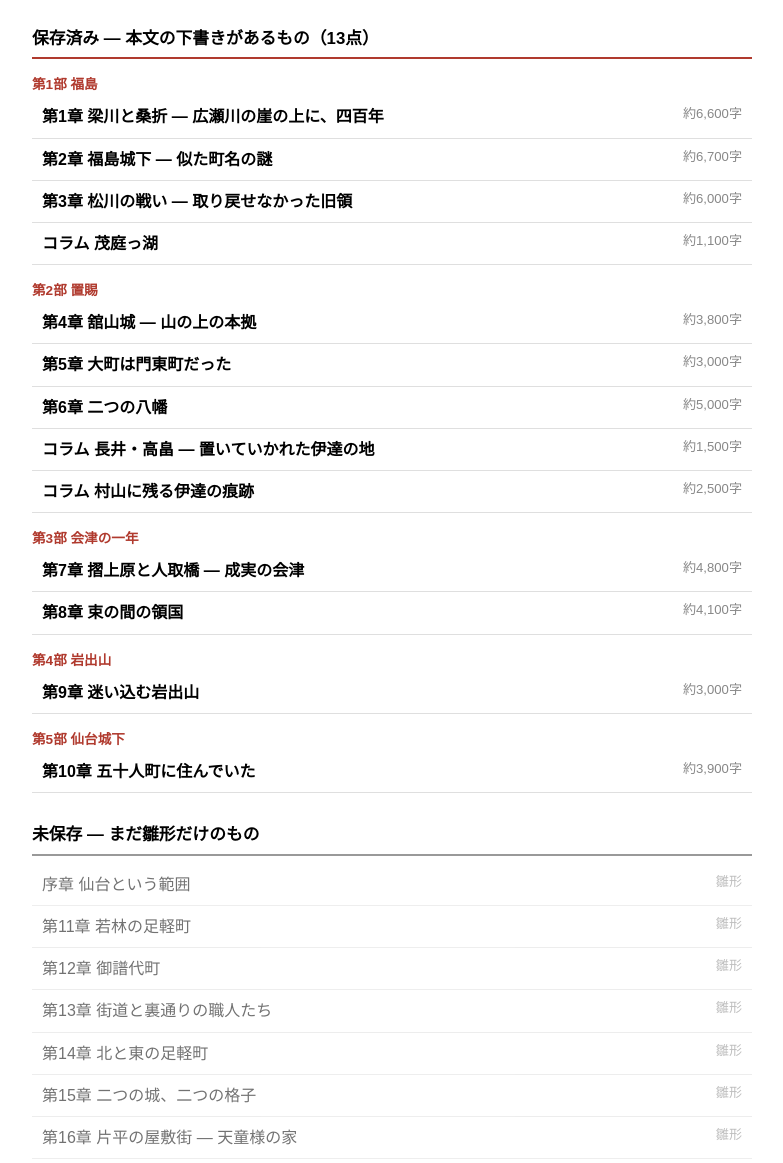
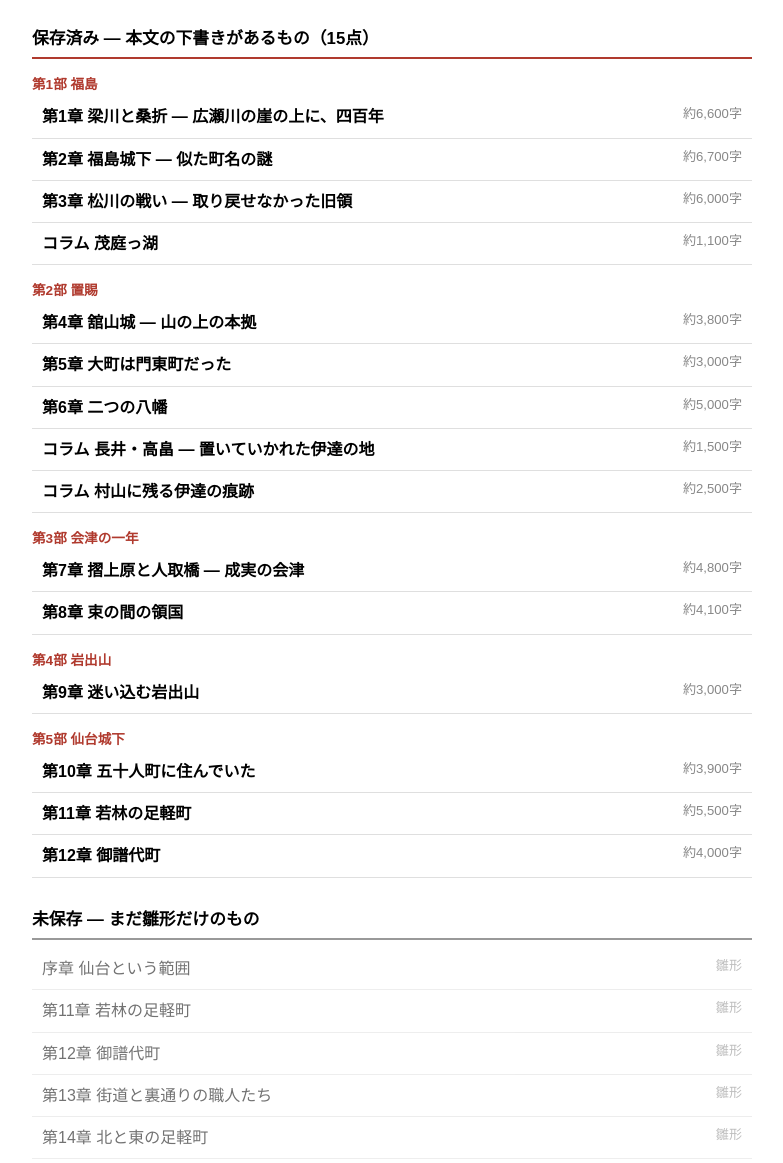
Before and after one commit to oosawak/date-no-kuni, a plain HTML site: page index.html in a window 1280 px wide. Shown: the part 117-1280 px from the top of the page, without its empty margins (248-1031 px from the left). Drawn offline with Linux system fonts and the light colour scheme.

Commit message:
第11章・第12章を保存済みに更新

```diff
--- a/index.html
+++ b/index.html
@@ -31,7 +31,7 @@
   <h1>『伊達の国を歩く（仮）』下書き保存の一覧</h1>
   <div class="sub">各タイトルを押すと、その章の原稿（GitHub上のMarkdown）が開きます。下書きのコピーは非公開リポジトリ zenn-articles に保存中。2026年11月3日時点</div>
 
-  <h2>保存済み ― 本文の下書きがあるもの（13点）</h2>
+  <h2>保存済み ― 本文の下書きがあるもの（15点）</h2>
   <div class="part">第1部 福島</div>
   <ul>
     <li><span class="name"><a href="https://github.com/oosawak/sengoku-life-sim/blob/main/docs/book-ch01-yanagawa-koori.md">第1章 梁川と桑折 ― 広瀬川の崖の上に、四百年</a></span><span class="meta">約6,600字</span></li>
@@ -59,6 +59,8 @@
   <div class="part">第5部 仙台城下</div>
   <ul>
     <li><span class="name"><a href="https://github.com/oosawak/sengoku-life-sim/blob/main/docs/book-ch10-gojuninmachi.md">第10章 五十人町に住んでいた</a></span><span class="meta">約3,900字</span></li>
+    <li><span class="name"><a href="https://github.com/oosawak/sengoku-life-sim/blob/main/docs/book-ch11-wakabayashi-ashigaru.md">第11章 若林の足軽町</a></span><span class="meta">約5,500字</span></li>
+    <li><span class="name"><a href="https://github.com/oosawak/sengoku-life-sim/blob/main/docs/book-ch12-gofudaicho.md">第12章 御譜代町</a></span><span class="meta">約4,000字</span></li>
   </ul>
 
   <h2 class="todo">未保存 ― まだ雛形だけのもの</h2>
```
